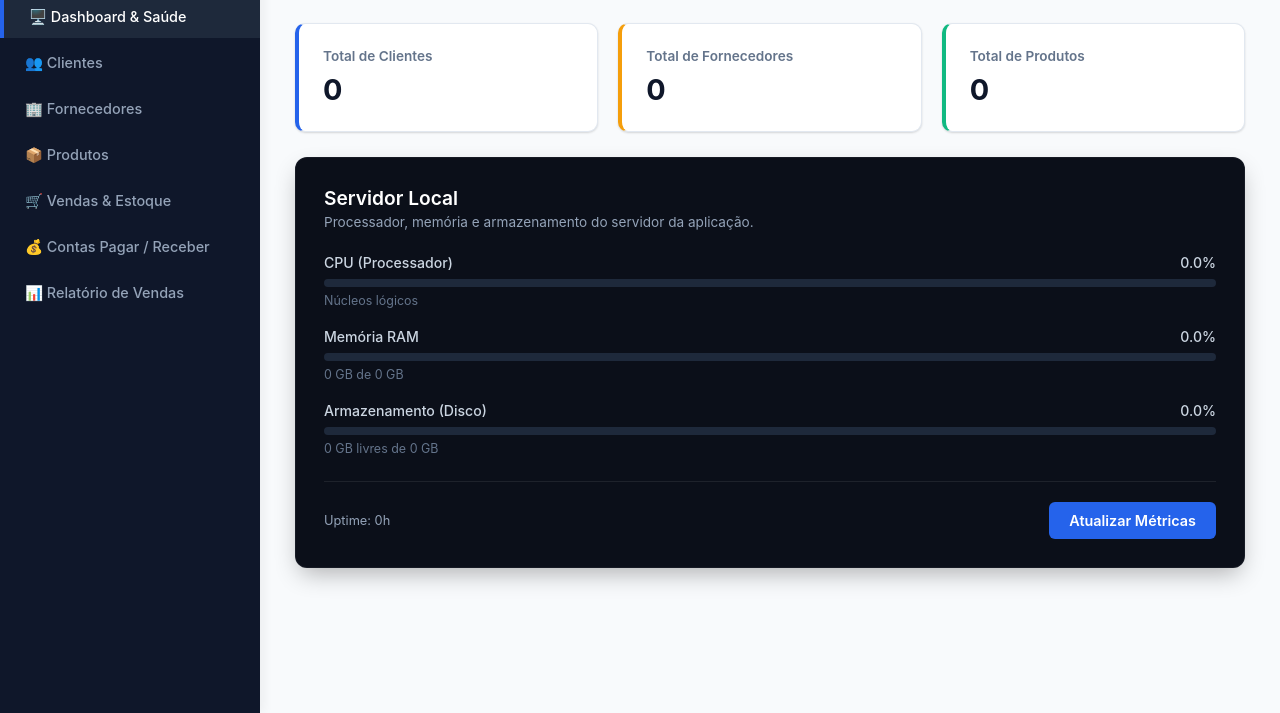
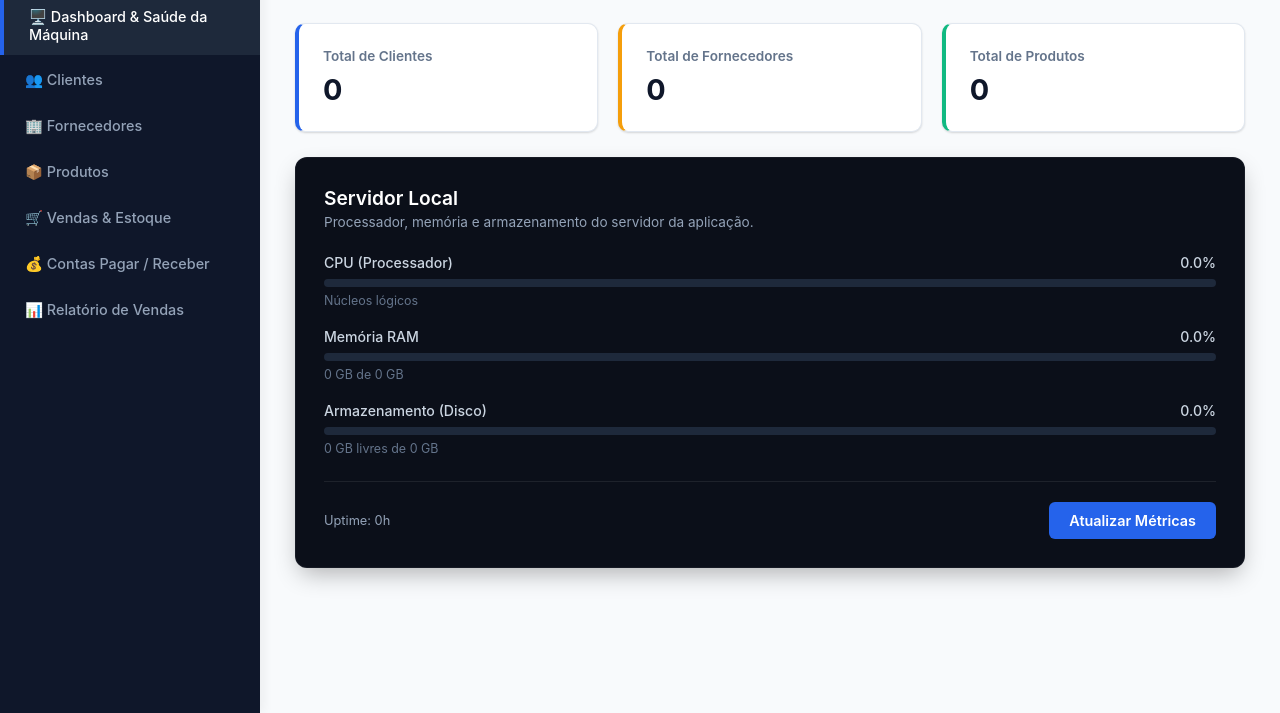
Before and after one commit to doriandebson/sistema-controle-loja, a website: page public/index.html in a window 1280 px wide. Shown: the part 87-800 px from the top of the page. Drawn offline with Linux system fonts and the light colour scheme; no server answers.

Commit message:
Update index.html

```diff
--- a/public/index.html
+++ b/public/index.html
@@ -97,7 +97,7 @@
     <aside id="sidebar">
         <h1>Controle de Loja</h1>
         <nav>
-            <button class="nav-btn active" onclick="navegarPara('dashboard', event)">🖥️ Dashboard & Saúde</button>
+            <button class="nav-btn active" onclick="navegarPara('dashboard', event)">🖥️ Dashboard & Saúde da Máquina</button>
             <button class="nav-btn" onclick="navegarPara('clientes', event)">👥 Clientes</button>
             <button class="nav-btn" onclick="navegarPara('fornecedores', event)">🏢 Fornecedores</button>
             <button class="nav-btn" onclick="navegarPara('produtos', event)">📦 Produtos</button>
```
